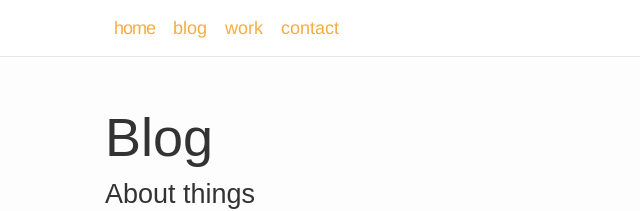
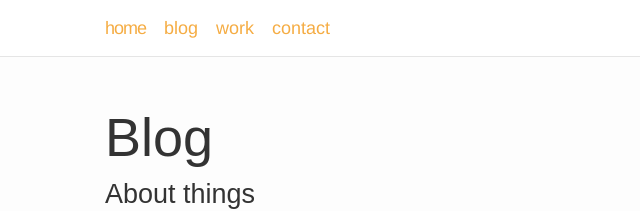
Before and after one commit to jooplaan/jooplaan.github.io, a Jekyll site: the page built from blog.html, in a window 1280 px wide. Shown: the top 211 px of the page, without its empty margins (185-825 px from the left). Built offline with Jekyll 4.4.1, drawn with Linux system fonts in a browser that asks for light colours.

Commit message:
Updated main menu

```diff
--- a/_includes/header.html
+++ b/_includes/header.html
@@ -8,12 +8,13 @@
       <div class="trigger">
 
       <ul class="main-menu">
+        <li class="main-menu-first-menu-item">
       {% if page.is_home %}
-      <li><h1 class="site-title site-title-home">Home</h1></li>
+          <h1 class="site-title site-title-home">Home</h1><
       {% else %}
-      <li><span class="site-title"><a class="page-link" href="{{ site.baseurl }}/">Home</a></span></li>
+          <span class="site-title"><a class="page-link" href="{{ site.baseurl }}/">Home</a></span>
       {% endif %}
-
+        </li>
       {% assign pages = site.pages | sort:"weight"  %}
 
         {% for p in pages %}
--- a/_sass/_base.scss
+++ b/_sass/_base.scss
@@ -254,7 +254,9 @@ pre {
 .main-menu .active {
     color: $theme-color;
 }
-
+.main-menu, .main-menu .main-menu-first-menu-item {
+    margin-left: 0;
+}
 .wf-loading {
     visibility: hidden;
   }
```
Also changed, not shown: 18 other files.
